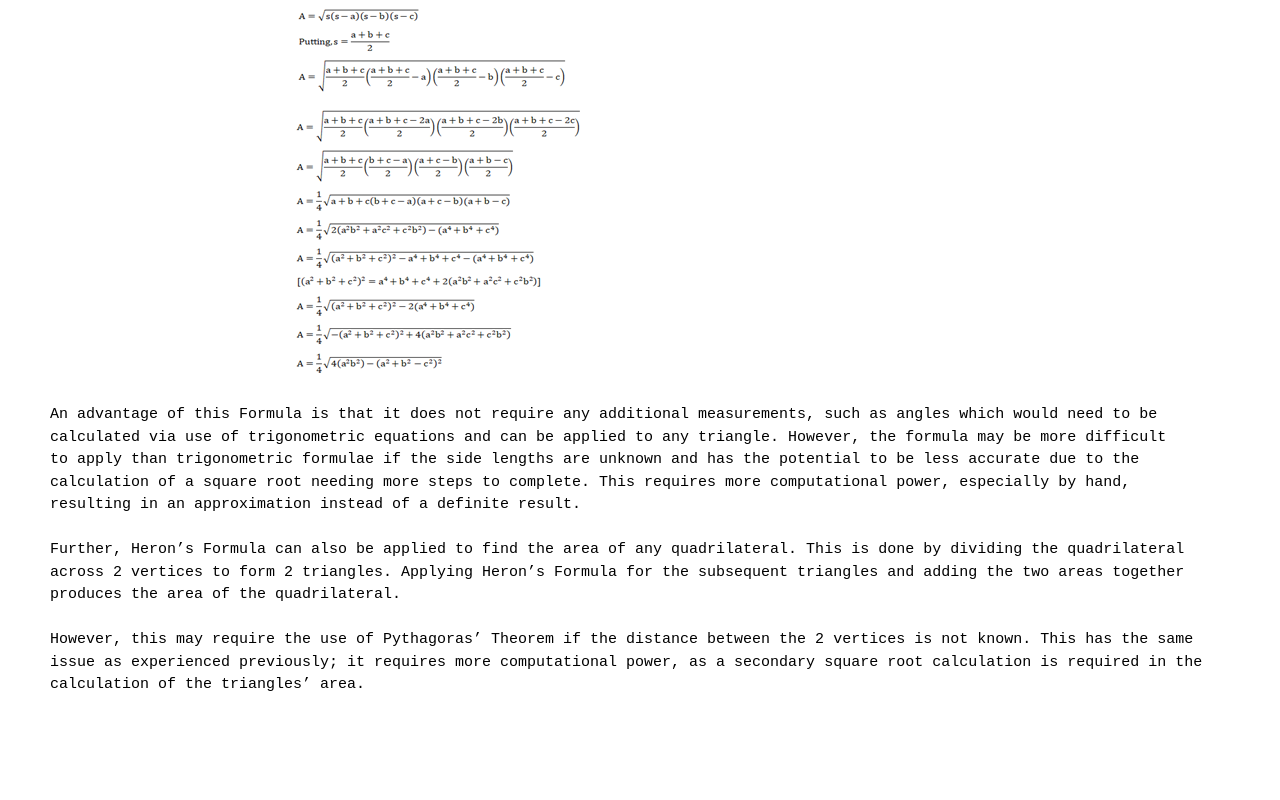
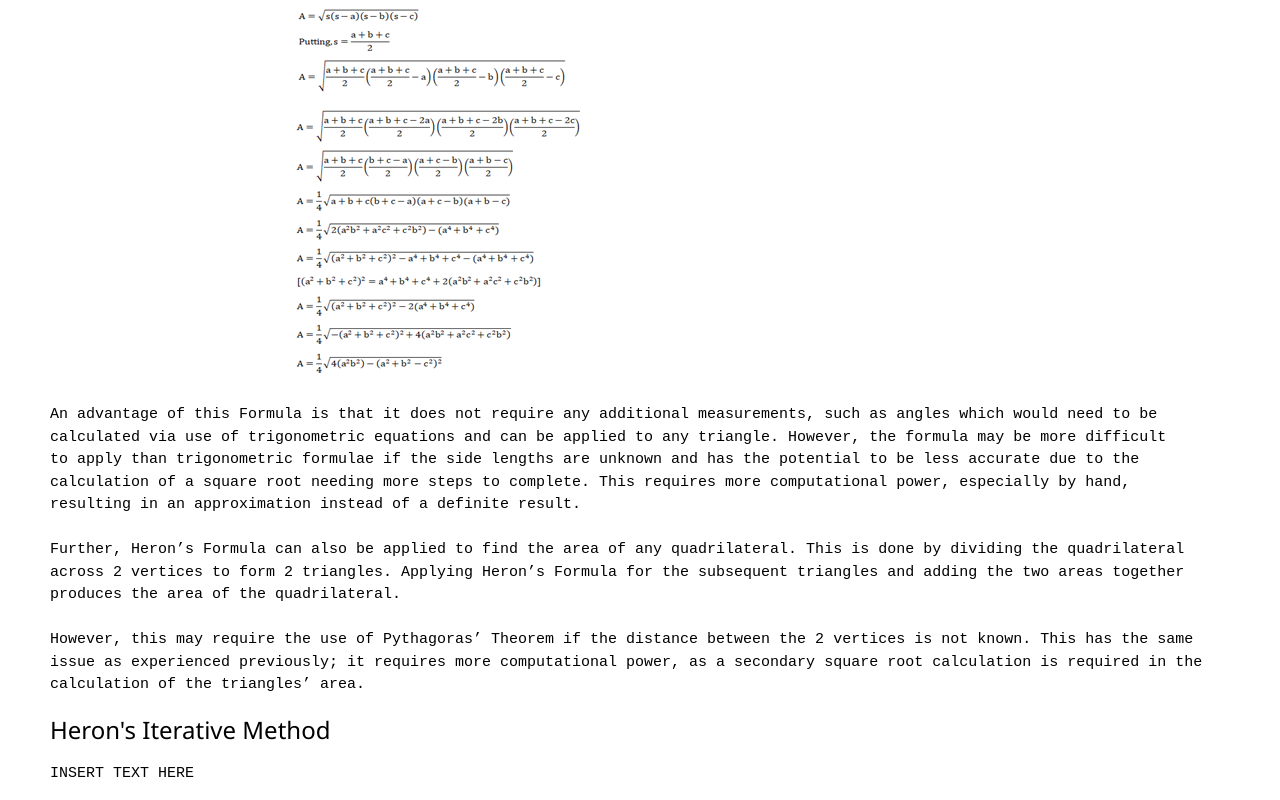
Before and after one commit to FEPSFY6820590/FY6820590, a plain HTML site: page index.html in a window 1280 px wide. Shown: the part 1769-2569 px from the top of the page. Before the commit the page ends 2481 px from the top, so only its background shows below. Drawn offline with nearby package versions, Linux system fonts and the light colour scheme.

Commit message:
Update index.html

```diff
--- a/index.html
+++ b/index.html
@@ -135,5 +135,12 @@ calculation of the triangles’ area.
 </pre>
 </p>
 
+        <body style="background-color:#FFFFFF;margin-left:50px;">
+     <h3 id="Heron's Iterative Method">Heron's Iterative Method</h3>
+         <p class="ex1">
+     <pre>
+INSERT TEXT HERE
+</pre>
+</p>
 
 </html>
```
